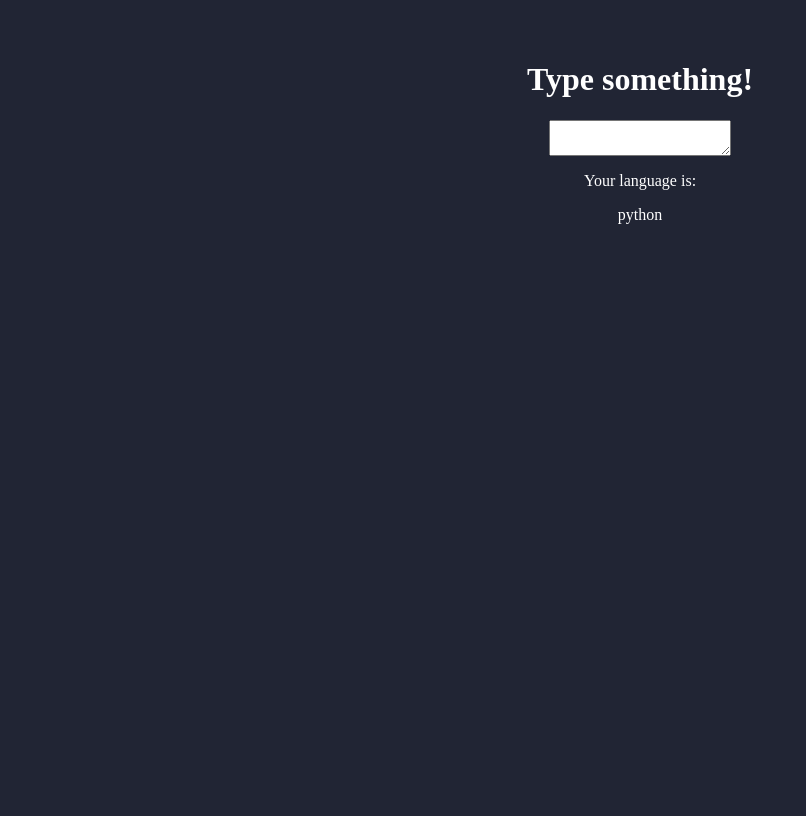
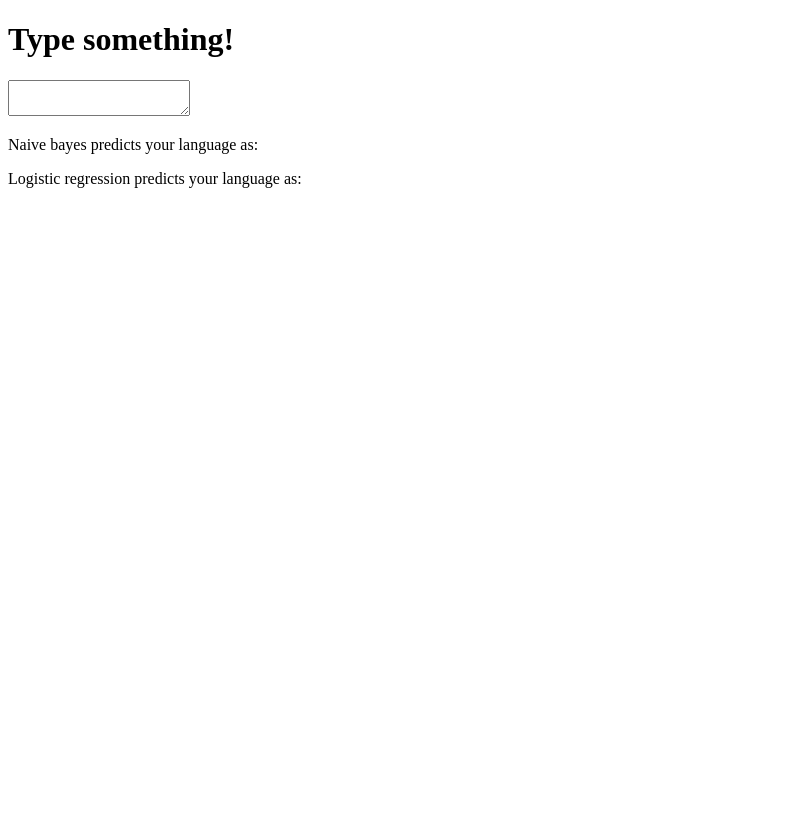
Before and after one commit to connorjchen/pl-detector, a Flask app: template python-server/templates/main.html in a window 1280 px wide. Shown: the whole page, without its empty margins (0-806 px from the left). After the commit the page ends 188 px from the top, so only its background shows below. Run offline with Flask 2, Linux system fonts and the light colour scheme; the template is opened without the code that fills it, so the values that code supplies are empty; parts of the project's set-up code (start-up, migrations or seed data) failed here and were passed over.

Commit message:
Added some polish

```diff
--- a/python-server/static/main.css
+++ b/python-server/static/main.css
@@ -1,109 +1,10 @@
-@property --rotate {
-  syntax: "<angle>";
-  initial-value: 132deg;
-  inherits: false;
-}
-
-:root {
-  --card-height: 65vh;
-  --card-width: calc(var(--card-height) / 1.5);
-}
-
-
-body {
-  min-height: 100vh;
-  background: #212534;
-  display: flex;
-  align-items: center;
-  flex-direction: column;
-  padding-top: 2rem;
-  padding-bottom: 2rem;
-  box-sizing: border-box;
-}
-
-
-.card {
-  background: #191c29;
-  width: var(--card-width);
-  height: var(--card-height);
-  padding: 3px;
-  position: relative;
-  border-radius: 6px;
-  justify-content: center;
-  align-items: center;
-  text-align: center;
-  display: flex;
-  font-size: 1.5em;
-  color: rgb(88 199 250 / 0%);
-  cursor: pointer;
-  font-family: cursive;
-}
-
-.card:hover {
-  color: rgb(88 199 250 / 100%);
-  transition: color 1s;
-}
-.card:hover:before, .card:hover:after {
-  animation: none;
-  opacity: 0;
-}
-
-
-.card::before {
-  content: "";
-  width: 104%;
-  height: 102%;
-  border-radius: 8px;
-  background-image: linear-gradient(
-    var(--rotate)
-    , #5ddcff, #3c67e3 43%, #4e00c2);
-    position: absolute;
-    z-index: -1;
-    top: -1%;
-    left: -2%;
-    animation: spin 2.5s linear infinite;
-}
-
-.card::after {
-  position: absolute;
-  content: "";
-  top: calc(var(--card-height) / 6);
-  left: 0;
-  right: 0;
-  z-index: -1;
-  height: 100%;
-  width: 100%;
-  margin: 0 auto;
-  transform: scale(0.8);
-  filter: blur(calc(var(--card-height) / 6));
-  background-image: linear-gradient(
-    var(--rotate)
-    , #5ddcff, #3c67e3 43%, #4e00c2);
-    opacity: 1;
-  transition: opacity .5s;
-  animation: spin 2.5s linear infinite;
-}
-
-@keyframes spin {
-  0% {
-    --rotate: 0deg;
-  }
-  100% {
-    --rotate: 360deg;
-  }
-}
-
-a {
-  color: #212534;
-  text-decoration: none;
-  margin-top: 2rem;
-}
-
-*{
-  color: white;
-  font-family: ;
-}
-
 #pl-textarea{
   color: black;
 }
+
+.predict-lang{
+  display: inline
+}
+
+#predict-lang-nb-model{
+}
--- a/python-server/static/main.js
+++ b/python-server/static/main.js
@@ -10,7 +10,8 @@
     });
 
     function success_response(response, response_code) {
-        $("#predict-lang").text(response['nb_model'])
+        $("#predict-lang-nb-model").text(response['nb_model'])
+        $("#predict-lang-logreg-model").text(response['logreg_model'])
     }
 }
 
--- a/python-server/templates/main.html
+++ b/python-server/templates/main.html
@@ -14,6 +14,7 @@
 <h1> Type something!</h1>
 
 <textarea id="pl-textarea" oninput="predictlang()"></textarea>
-<p> Your language is: <div id =predict-lang>python</div></p>
+<p> Naive bayes predicts your language as: <div class = "predict-lang" id =predict-lang-nb-model></div></p>
+<p> Logistic regression predicts your language as: <div class = "predict-lang" id =predict-lang-logreg-model></div></p>
 </body>
 </html>
```
